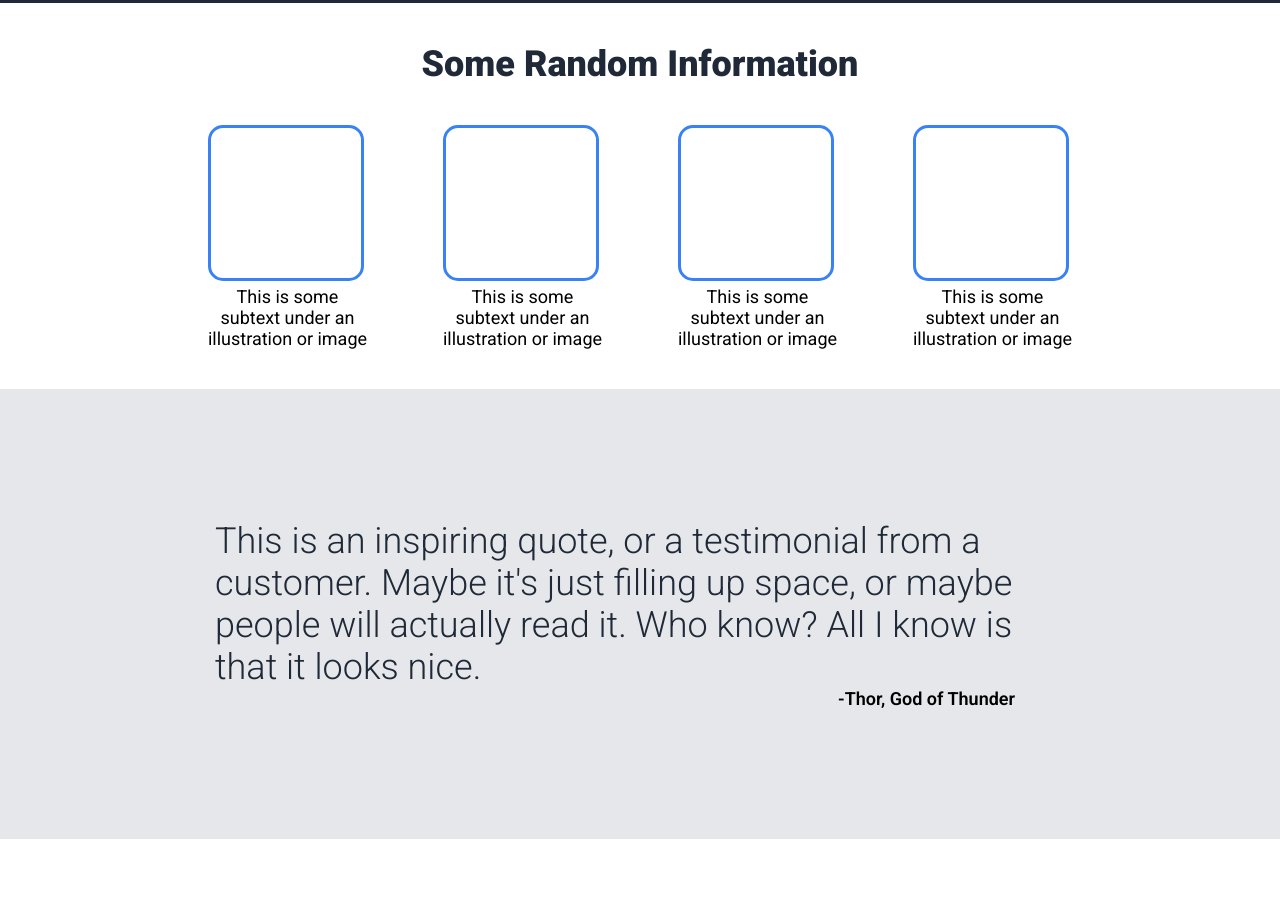
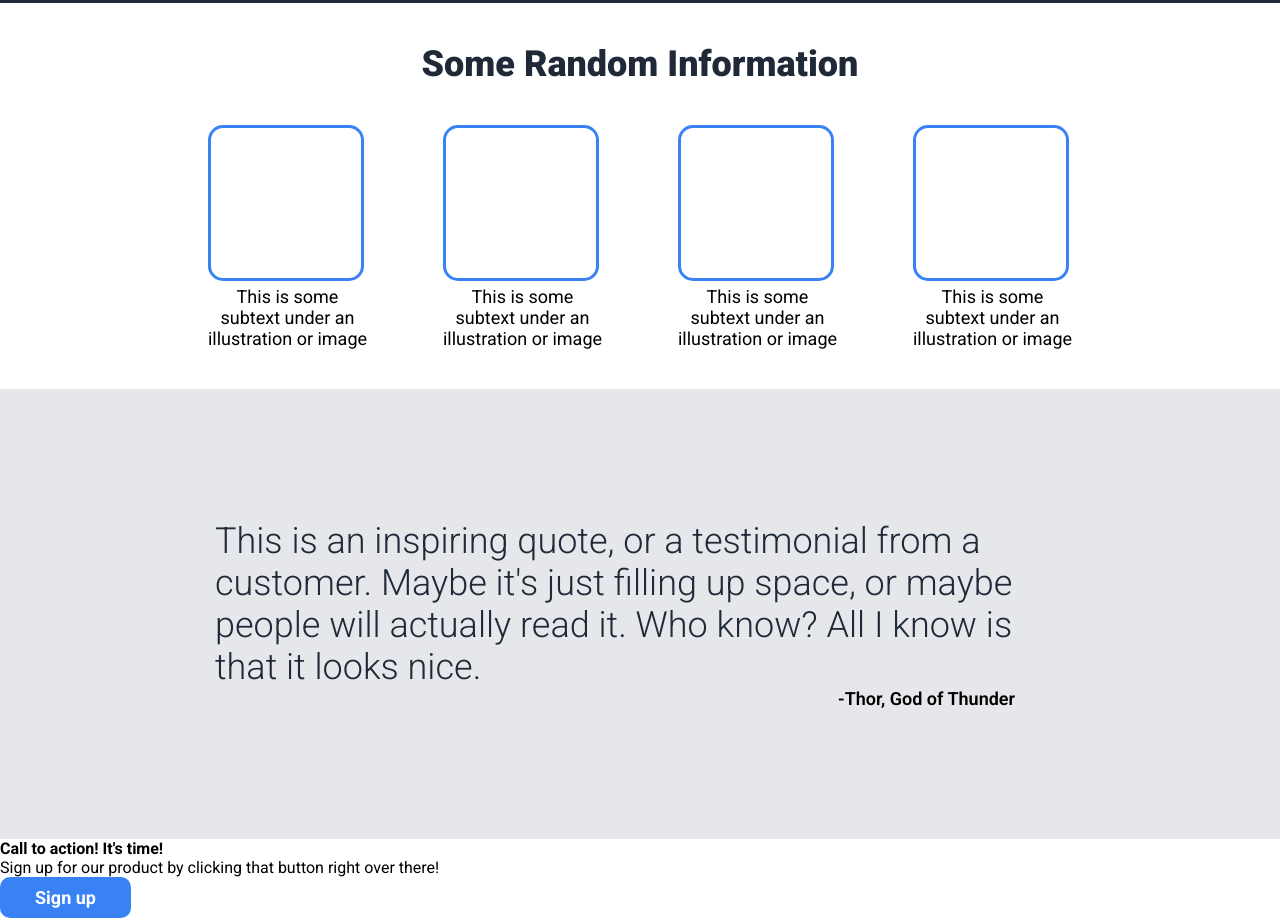
Before and after one commit to Jimee3/odin-landing-page, a plain HTML site: page index.html in a window 1280 px wide. Shown: the part 500-1418 px from the top of the page. Before the commit the page ends 1339 px from the top, so only its background shows below. Drawn offline with Linux system fonts and the light colour scheme.

Commit message:
Add the html for the call to action

```diff
--- a/index.html
+++ b/index.html
@@ -59,5 +59,15 @@
                 <p id="quote-cite">-Thor, God of Thunder</p>
             </div>
         </div>
+
+        <div class="CTA-section">
+            <div class="CTA">
+                <div class="CTA-container">
+                    <h4>Call to action! It's time!</h4>
+                    <p>Sign up for our product by clicking that button right over there!</p>
+                </div>
+                <button>Sign up</button>
+            </div>
+        </div>
     </body>
 </html>
```
